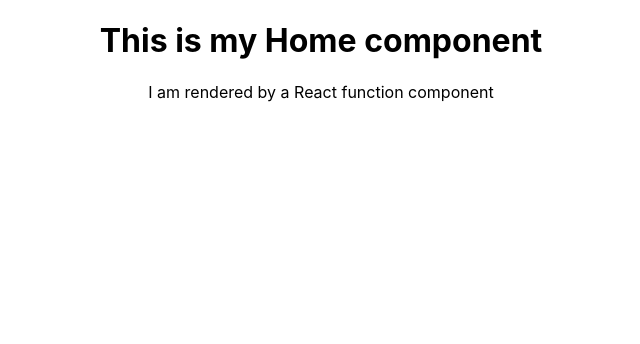
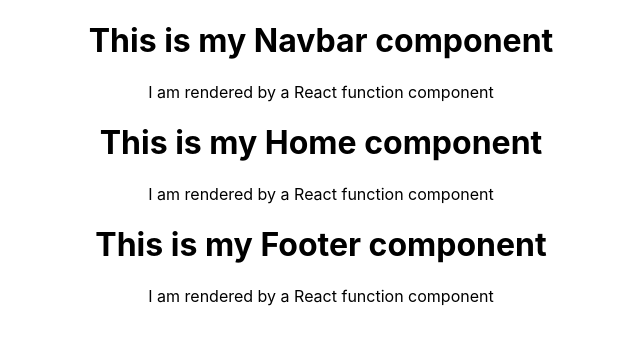
Before and after one commit to kozakevich13/mcraft-client, a React (Create React App) app: page / in a window 1280 px wide. Shown: the top 344 px of the page, without its empty margins (319-959 px from the left). Built offline with nearby package versions, Linux system fonts and the light colour scheme.

Commit message:
add routers

```diff
--- a/src/App.js
+++ b/src/App.js
@@ -1,15 +1,41 @@
 import "./App.css";
-import { createBrowserRouter, RouterProvider } from "react-router-dom";
+import { createBrowserRouter, Outlet, RouterProvider } from "react-router-dom";
 import Register from "./pages/Register";
 import Home from "./pages/Home";
 import Login from "./pages/Login";
 import Single from "./pages/Single";
 import Write from "./pages/Write";
+import Navbar from "./components/Navbar";
+import Footer from "./components/Footer";
+
+const Layout = () => {
+  return (
+    <>
+      <Navbar />
+      <Outlet />
+      <Footer />
+    </>
+  );
+};
 
 const router = createBrowserRouter([
   {
     path: "/",
-    element: <Home />,
+    element: <Layout />,
+    children: [
+      {
+        path: "/",
+        element: <Home />,
+      },
+      {
+        path: "/post:id",
+        element: <Single />,
+      },
+      {
+        path: "/write",
+        element: <Write />,
+      },
+    ],
   },
   {
     path: "/register",
@@ -18,14 +44,6 @@
   {
     path: "/login",
     element: <Login />,
-  },
-  {
-    path: "/single",
-    element: <Single />,
-  },
-  {
-    path: "/write",
-    element: <Write />,
   },
 ]);
 
--- /dev/null
+++ b/src/components/Footer.jsx
@@ -0,0 +1,10 @@
+const Footer = () => {
+  return (
+    <div>
+      <h1>This is my Footer component</h1>
+      <p>I am rendered by a React function component</p>
+    </div>
+  );
+};
+
+export default Footer;
--- /dev/null
+++ b/src/components/Navbar.jsx
@@ -0,0 +1,10 @@
+const Navbar = () => {
+  return (
+    <div>
+      <h1>This is my Navbar component</h1>
+      <p>I am rendered by a React function component</p>
+    </div>
+  );
+};
+
+export default Navbar;
```
